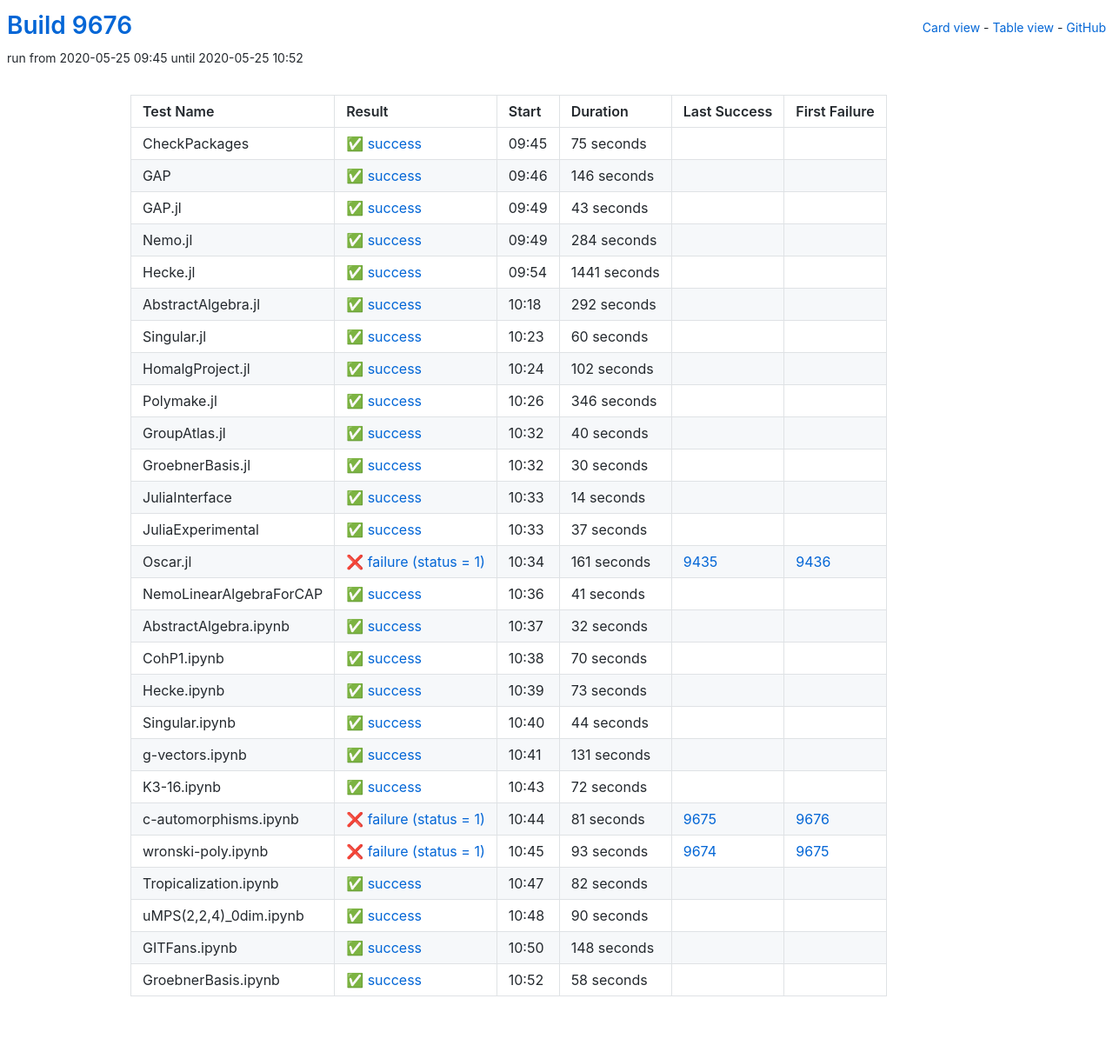
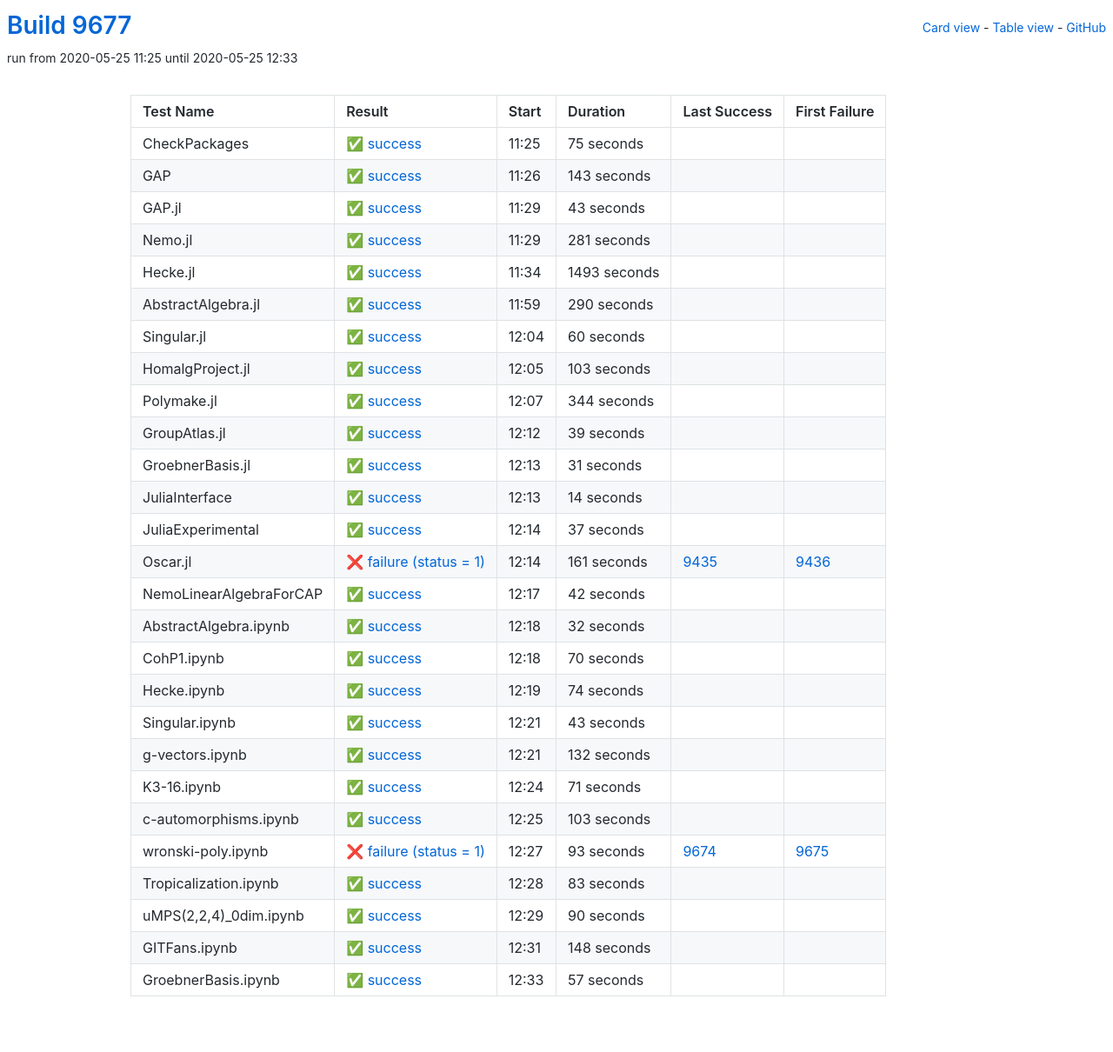
Before and after one commit to oscar-system/oscar-ci-status, a Jekyll site: the page built from table.html, in a window 1280 px wide. Shown: the whole page at 87% size. Built offline with Jekyll 4.4.1, drawn with Linux system fonts in a browser that asks for light colours.

Commit message:
Build 9677

```diff
--- a/_data/ci.yml
+++ b/_data/ci.yml
@@ -1,5 +1,5 @@
-build: 9676
-build_url: https://oscarci.mathematik.uni-kl.de/job/oscar/9676/
+build: 9677
+build_url: https://oscarci.mathematik.uni-kl.de/job/oscar/9677/
 job: oscar
 tests:
 - duration: 75
@@ -9,21 +9,21 @@
   id: checkpackages
   last_success: false
   last_success_url: null
-  log: https://oscarci.mathematik.uni-kl.de/job/oscar/9676/artifact/logs/build-9676/CheckPackages.log
+  log: https://oscarci.mathematik.uni-kl.de/job/oscar/9677/artifact/logs/build-9677/CheckPackages.log
   name: CheckPackages
-  start: 2020-05-25 09:45
+  start: 2020-05-25 11:25
   status: success
   success: true
-- duration: 146
+- duration: 143
   exitcode: 0
   first_failure: false
   first_failure_url: null
   id: gap
   last_success: false
   last_success_url: null
-  log: https://oscarci.mathematik.uni-kl.de/job/oscar/9676/artifact/logs/build-9676/GAP.log
+  log: https://oscarci.mathematik.uni-kl.de/job/oscar/9677/artifact/logs/build-9677/GAP.log
   name: GAP
-  start: 2020-05-25 09:46
+  start: 2020-05-25 11:26
   status: success
   success: true
 - duration: 43
@@ -33,45 +33,45 @@
   id: gap-jl
   last_success: false
   last_success_url: null
-  log: https://oscarci.mathematik.uni-kl.de/job/oscar/9676/artifact/logs/build-9676/GAP.jl.log
+  log: https://oscarci.mathematik.uni-kl.de/job/oscar/9677/artifact/logs/build-9677/GAP.jl.log
   name: GAP.jl
-  start: 2020-05-25 09:49
+  start: 2020-05-25 11:29
   status: success
   success: true
-- duration: 284
+- duration: 281
   exitcode: 0
   first_failure: false
   first_failure_url: null
   id: nemo-jl
   last_success: false
   last_success_url: null
-  log: https://oscarci.mathematik.uni-kl.de/job/oscar/9676/artifact/logs/build-9676/Nemo.jl.log
+  log: https://oscarci.mathematik.uni-kl.de/job/oscar/9677/artifact/logs/build-9677/Nemo.jl.log
   name: Nemo.jl
-  start: 2020-05-25 09:49
+  start: 2020-05-25 11:29
   status: success
   success: true
-- duration: 1441
+- duration: 1493
   exitcode: 0
   first_failure: false
   first_failure_url: null
   id: hecke-jl
   last_success: false
   last_success_url: null
-  log: https://oscarci.mathematik.uni-kl.de/job/oscar/9676/artifact/logs/build-9676/Hecke.jl.log
+  log: https://oscarci.mathematik.uni-kl.de/job/oscar/9677/artifact/logs/build-9677/Hecke.jl.log
   name: Hecke.jl
-  start: 2020-05-25 09:54
+  start: 2020-05-25 11:34
   status: success
   success: true
-- duration: 292
+- duration: 290
   exitcode: 0
   first_failure: false
   first_failure_url: null
   id: abstractalgebra-jl
   last_success: false
   last_success_url: null
-  log: https://oscarci.mathematik.uni-kl.de/job/oscar/9676/artifact/logs/build-9676/AbstractAlgebra.jl.log
+  log: https://oscarci.mathematik.uni-kl.de/job/oscar/9677/artifact/logs/build-9677/AbstractAlgebra.jl.log
   name: AbstractAlgebra.jl
-  start: 2020-05-25 10:18
+  start: 2020-05-25 11:59
   status: success
   success: true
 - duration: 60
@@ -81,57 +81,57 @@
   id: singular-jl
   last_success: false
   last_success_url: null
-  log: https://oscarci.mathematik.uni-kl.de/job/oscar/9676/artifact/logs/build-9676/Singular.jl.log
+  log: https://oscarci.mathematik.uni-kl.de/job/oscar/9677/artifact/logs/build-9677/Singular.jl.log
   name: Singular.jl
-  start: 2020-05-25 10:23
+  start: 2020-05-25 12:04
   status: success
   success: true
-- duration: 102
+- duration: 103
   exitcode: 0
   first_failure: false
   first_failure_url: null
   id: homalgproject-jl
   last_success: false
   last_success_url: null
-  log: https://oscarci.mathematik.uni-kl.de/job/oscar/9676/artifact/logs/build-9676/HomalgProject.jl.log
+  log: https://oscarci.mathematik.uni-kl.de/job/oscar/9677/artifact/logs/build-9677/HomalgProject.jl.log
   name: HomalgProject.jl
-  start: 2020-05-25 10:24
+  start: 2020-05-25 12:05
   status: success
   success: true
-- duration: 346
+- duration: 344
   exitcode: 0
   first_failure: false
   first_failure_url: null
   id: polymake-jl
   last_success: false
   last_success_url: null
-  log: https://oscarci.mathematik.uni-kl.de/job/oscar/9676/artifact/logs/build-9676/Polymake.jl.log
+  log: https://oscarci.mathematik.uni-kl.de/job/oscar/9677/artifact/logs/build-9677/Polymake.jl.log
   name: Polymake.jl
-  start: 2020-05-25 10:26
+  start: 2020-05-25 12:07
   status: success
   success: true
-- duration: 40
+- duration: 39
   exitcode: 0
   first_failure: false
   first_failure_url: null
   id: groupatlas-jl
   last_success: false
   last_success_url: null
-  log: https://oscarci.mathematik.uni-kl.de/job/oscar/9676/artifact/logs/build-9676/GroupAtlas.jl.log
+  log: https://oscarci.mathematik.uni-kl.de/job/oscar/9677/artifact/logs/build-9677/GroupAtlas.jl.log
   name: GroupAtlas.jl
-  start: 2020-05-25 10:32
+  start: 2020-05-25 12:12
   status: success
   success: true
-- duration: 30
+- duration: 31
   exitcode: 0
   first_failure: false
   first_failure_url: null
   id: groebnerbasis-jl
   last_success: false
   last_success_url: null
-  log: https://oscarci.mathematik.uni-kl.de/job/oscar/9676/artifact/logs/build-9676/GroebnerBasis.jl.log
+  log: https://oscarci.mathematik.uni-kl.de/job/oscar/9677/artifact/logs/build-9677/GroebnerBasis.jl.log
   name: GroebnerBasis.jl
-  start: 2020-05-25 10:32
+  start: 2020-05-25 12:13
   status: success
   success: true
 - duration: 14
@@ -141,9 +141,9 @@
   id: juliainterface
   last_success: false
   last_success_url: null
-  log: https://oscarci.mathematik.uni-kl.de/job/oscar/9676/artifact/logs/build-9676/JuliaInterface.log
+  log: https://oscarci.mathematik.uni-kl.de/job/oscar/9677/artifact/logs/build-9677/JuliaInterface.log
   name: JuliaInterface
-  start: 2020-05-25 10:33
+  start: 2020-05-25 12:13
   status: success
   success: true
 - duration: 37
@@ -153,9 +153,9 @@
   id: juliaexperimental
   last_success: false
   last_success_url: null
-  log: https://oscarci.mathematik.uni-kl.de/job/oscar/9676/artifact/logs/build-9676/JuliaExperimental.log
+  log: https://oscarci.mathematik.uni-kl.de/job/oscar/9677/artifact/logs/build-9677/JuliaExperimental.log
   name: JuliaExperimental
-  start: 2020-05-25 10:33
+  start: 2020-05-25 12:14
   status: success
   success: true
 - duration: 161
@@ -165,21 +165,21 @@
   id: oscar-jl
   last_success: 9435
   last_success_url: https://oscarci.mathematik.uni-kl.de/job/oscar/9435/
-  log: https://oscarci.mathematik.uni-kl.de/job/oscar/9676/artifact/logs/build-9676/Oscar.jl.log
+  log: https://oscarci.mathematik.uni-kl.de/job/oscar/9677/artifact/logs/build-9677/Oscar.jl.log
   name: Oscar.jl
-  start: 2020-05-25 10:34
+  start: 2020-05-25 12:14
   status: failure
   success: false
-- duration: 41
+- duration: 42
   exitcode: 0
   first_failure: false
   first_failure_url: null
   id: nemolinearalgebraforcap
   last_success: false
   last_success_url: null
-  log: https://oscarci.mathematik.uni-kl.de/job/oscar/9676/artifact/logs/build-9676/NemoLinearAlgebraForCAP.log
+  log: https://oscarci.mathematik.uni-kl.de/job/oscar/9677/artifact/logs/build-9677/NemoLinearAlgebraForCAP.log
   name: NemoLinearAlgebraForCAP
-  start: 2020-05-25 10:36
+  start: 2020-05-25 12:17
   status: success
   success: true
 - duration: 32
@@ -189,9 +189,9 @@
   id: abstractalgebra-ipynb
   last_success: false
   last_success_url: null
-  log: https://oscarci.mathematik.uni-kl.de/job/oscar/9676/artifact/logs/build-9676/AbstractAlgebra.ipynb.log
+  log: https://oscarci.mathematik.uni-kl.de/job/oscar/9677/artifact/logs/build-9677/AbstractAlgebra.ipynb.log
   name: AbstractAlgebra.ipynb
-  start: 2020-05-25 10:37
+  start: 2020-05-25 12:18
   status: success
   success: true
 - duration: 70
@@ -201,71 +201,71 @@
   id: cohp1-ipynb
   last_success: false
   last_success_url: null
-  log: https://oscarci.mathematik.uni-kl.de/job/oscar/9676/artifact/logs/build-9676/CohP1.ipynb.log
+  log: https://oscarci.mathematik.uni-kl.de/job/oscar/9677/artifact/logs/build-9677/CohP1.ipynb.log
   name: CohP1.ipynb
-  start: 2020-05-25 10:38
+  start: 2020-05-25 12:18
   status: success
   success: true
-- duration: 73
+- duration: 74
   exitcode: 0
   first_failure: false
   first_failure_url: null
   id: hecke-ipynb
   last_success: false
   last_success_url: null
-  log: https://oscarci.mathematik.uni-kl.de/job/oscar/9676/artifact/logs/build-9676/Hecke.ipynb.log
+  log: https://oscarci.mathematik.uni-kl.de/job/oscar/9677/artifact/logs/build-9677/Hecke.ipynb.log
   name: Hecke.ipynb
-  start: 2020-05-25 10:39
+  start: 2020-05-25 12:19
   status: success
   success: true
-- duration: 44
+- duration: 43
   exitcode: 0
   first_failure: false
   first_failure_url: null
   id: singular-ipynb
   last_success: false
   last_success_url: null
-  log: https://oscarci.mathematik.uni-kl.de/job/oscar/9676/artifact/logs/build-9676/Singular.ipynb.log
+  log: https://oscarci.mathematik.uni-kl.de/job/oscar/9677/artifact/logs/build-9677/Singular.ipynb.log
   name: Singular.ipynb
-  start: 2020-05-25 10:40
+  start: 2020-05-25 12:21
   status: success
   success: true
-- duration: 131
+- duration: 132
   exitcode: 0
   first_failure: false
   first_failure_url: null
   id: g-vectors-ipynb
   last_success: false
   last_success_url: null
-  log: https://oscarci.mathematik.uni-kl.de/job/oscar/9676/artifact/logs/build-9676/g-vectors.ipynb.log
+  log: https://oscarci.mathematik.uni-kl.de/job/oscar/9677/artifact/logs/build-9677/g-vectors.ipynb.log
   name: g-vectors.ipynb
-  start: 2020-05-25 10:41
+  start: 2020-05-25 12:21
   status: success
   success: true
-- duration: 72
+- duration: 71
   exitcode: 0
   first_failure: false
   first_failure_url: null
   id: k3-16-ipynb
   last_success: false
   last_success_url: null
-  log: https://oscarci.mathematik.uni-kl.de/job/oscar/9676/artifact/logs/build-9676/K3-16.ipynb.log
+  log: https://oscarci.mathematik.uni-kl.de/job/oscar/9677/artifact/logs/build-9677/K3-16.ipynb.log
   name: K3-16.ipynb
-  start: 2020-05-25 10:43
+  start: 2020-05-25 12:24
   status: success
   success: true
-- duration: 81
-  exitcode: 1
-  first_failure: 9676
-  first_failure_url: https://oscarci.mathematik.uni-kl.de/job/oscar/9676/
+- duration: 103
+  exitcode: 0
+  first_failure: false
+  first_failure_url: null
   id: c-automorphisms-ipynb
-  last_success: 9675
-  last_success_url: https://oscarci.mathematik.uni-kl.de/job/oscar/9675/
-  log: https://oscarci.mathematik.uni-kl.de/job/oscar/9676/artifact/logs/build-9676/c-automorphisms.ipynb.log
+  last_success: false
+  last_success_url: null
+  log: https://oscarci.mathematik.uni-kl.de/job/oscar/9677/artifact/logs/build-9677/c-automorphisms.ipynb.log
   name: c-automorphisms.ipynb
-  start: 2020-05-25 10:44
-  status: failure
-  success: false
+  start: 2020-05-25 12:25
+  status: success
+  success: true
 - duration: 93
   exitcode: 1
   first_failure: 9675
@@ -273,21 +273,21 @@
   id: wronski-poly-ipynb
   last_success: 9674
   last_success_url: https://oscarci.mathematik.uni-kl.de/job/oscar/9674/
-  log: https://oscarci.mathematik.uni-kl.de/job/oscar/9676/artifact/logs/build-9676/wronski-poly.ipynb.log
+  log: https://oscarci.mathematik.uni-kl.de/job/oscar/9677/artifact/logs/build-9677/wronski-poly.ipynb.log
   name: wronski-poly.ipynb
-  start: 2020-05-25 10:45
+  start: 2020-05-25 12:27
   status: failure
   success: false
-- duration: 82
+- duration: 83
   exitcode: 0
   first_failure: false
   first_failure_url: null
   id: tropicalization-ipynb
   last_success: false
   last_success_url: null
-  log: https://oscarci.mathematik.uni-kl.de/job/oscar/9676/artifact/logs/build-9676/Tropicalization.ipynb.log
+  log: https://oscarci.mathematik.uni-kl.de/job/oscar/9677/artifact/logs/build-9677/Tropicalization.ipynb.log
   name: Tropicalization.ipynb
-  start: 2020-05-25 10:47
+  start: 2020-05-25 12:28
   status: success
   success: true
 - duration: 90
@@ -297,9 +297,9 @@
   id: umps-2-2-4-0dim-ipynb
   last_success: false
   last_success_url: null
-  log: https://oscarci.mathematik.uni-kl.de/job/oscar/9676/artifact/logs/build-9676/uMPS-2-2-4-_0dim.ipynb.log
+  log: https://oscarci.mathematik.uni-kl.de/job/oscar/9677/artifact/logs/build-9677/uMPS-2-2-4-_0dim.ipynb.log
   name: uMPS(2,2,4)_0dim.ipynb
-  start: 2020-05-25 10:48
+  start: 2020-05-25 12:29
   status: success
   success: true
 - duration: 148
@@ -309,20 +309,20 @@
   id: gitfans-ipynb
   last_success: false
   last_success_url: null
-  log: https://oscarci.mathematik.uni-kl.de/job/oscar/9676/artifact/logs/build-9676/GITFans.ipynb.log
+  log: https://oscarci.mathematik.uni-kl.de/job/oscar/9677/artifact/logs/build-9677/GITFans.ipynb.log
   name: GITFans.ipynb
-  start: 2020-05-25 10:50
+  start: 2020-05-25 12:31
   status: success
   success: true
-- duration: 58
+- duration: 57
   exitcode: 0
   first_failure: false
   first_failure_url: null
   id: groebnerbasis-ipynb
   last_success: false
   last_success_url: null
-  log: https://oscarci.mathematik.uni-kl.de/job/oscar/9676/artifact/logs/build-9676/GroebnerBasis.ipynb.log
+  log: https://oscarci.mathematik.uni-kl.de/job/oscar/9677/artifact/logs/build-9677/GroebnerBasis.ipynb.log
   name: GroebnerBasis.ipynb
-  start: 2020-05-25 10:52
+  start: 2020-05-25 12:33
   status: success
   success: true
```
Also changed, not shown: README.md.
